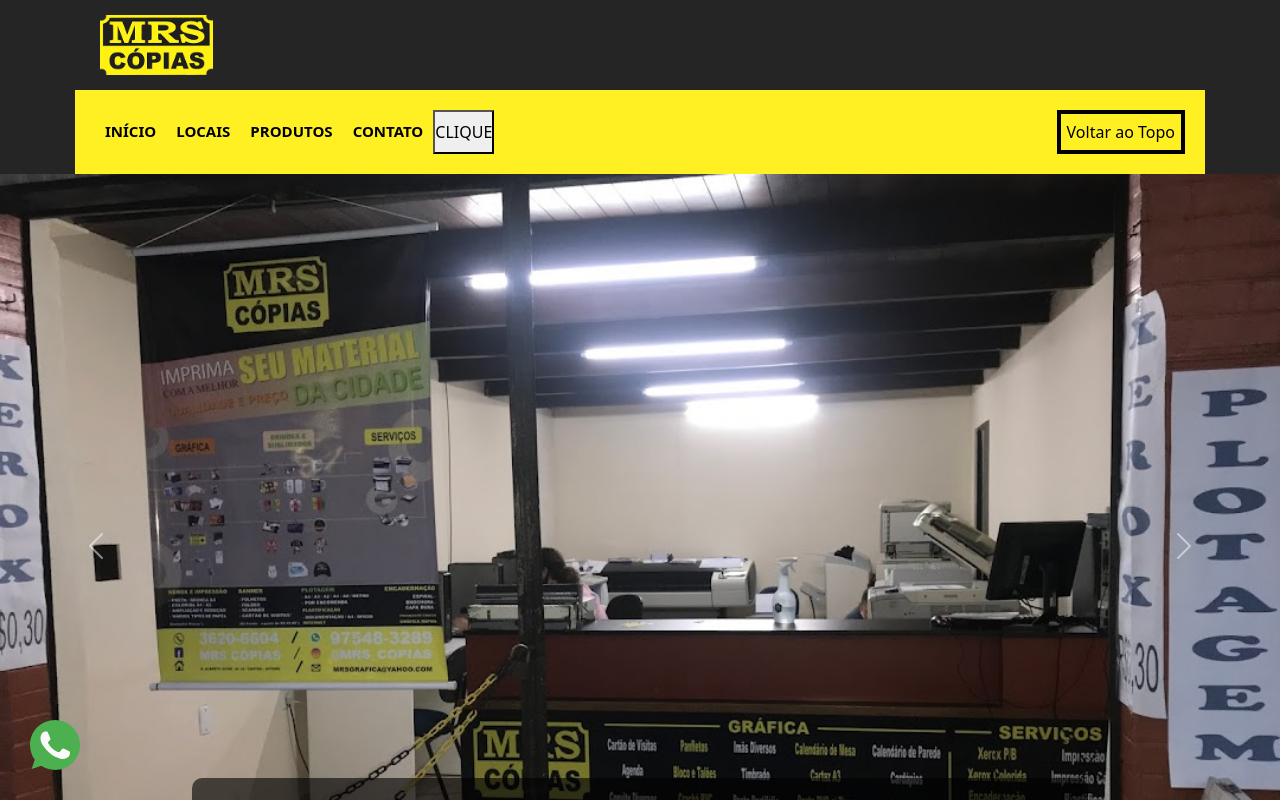
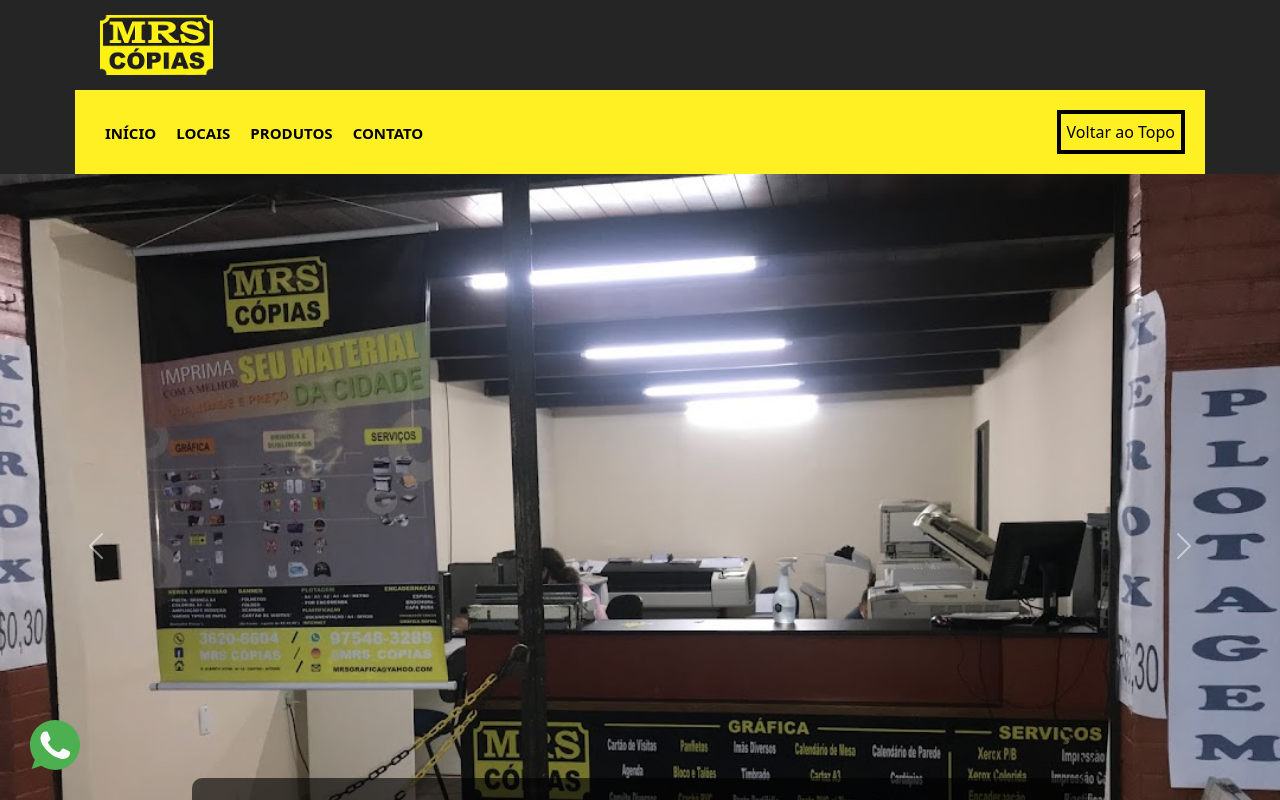
Before and after one commit to patrick2m/mrscopias, a React (Create React App) app: page / in a window 1280 px wide. Shown: the top 800 px of the page. Built offline with nearby package versions, Linux system fonts and the light colour scheme.

Commit message:
transformados botões do header de tag a para tag button, com função de scroll para a altura do componente desejado

```diff
--- a/src/Components/Header.jsx
+++ b/src/Components/Header.jsx
@@ -30,7 +30,9 @@
   };
 
   function irParaElemento(scrollHeight) {
-    console.log(window.pageYOffset, scrollHeight)
+    console.log(window.pageYOffset, scrollHeight);
+    window.scroll(0, scrollHeight)
+    // window.pageYOffset = scrollHeight;
   }
 
   return (
@@ -52,17 +54,36 @@
           <nav className='nav-menu'>
             <div className='nav-menu-div'>
               <div className='nav-menu-buttons'>
-                <a href="#header" className='nav-item'>Início</a>
-                <a href="#locais" className='nav-item'>Locais</a>
-                <a href="#produtos" className='nav-item'>Produtos</a>
-                <a href="#contato" className='nav-item'>Contato</a>
-                <button onClick={() => {irParaElemento(800)}}>CLIQUE</button>
+                <button
+                  onClick={() => {irParaElemento(0)}}
+                  className='nav-item'
+                >
+                  Início
+                </button>
+                <button
+                  onClick={() => {irParaElemento(820)}}
+                  className='nav-item'
+                >
+                  Locais
+                </button>
+                <button
+                  onClick={() => {irParaElemento(1530)}}
+                  className='nav-item'
+                >
+                  Produtos
+                </button>
+                <button
+                  onClick={() => {irParaElemento(1000)}}
+                  className='nav-item'
+                >
+                  Contato
+                </button>
               </div>
 
               <div className='nav-top-button-container'>
-                <a href="#header" className='nav-top-button'>
+                <button  onClick={() => {irParaElemento(0)}} className='nav-top-button'>
                   Voltar ao Topo
-                </a>
+                </button>
               </div>
             </div>
           </nav>
--- a/src/Components/Header.scss
+++ b/src/Components/Header.scss
@@ -55,6 +55,7 @@
               text-decoration: none;
               background-color: transparent;
               color: black;
+              border: none;
             }
           }
 
```
